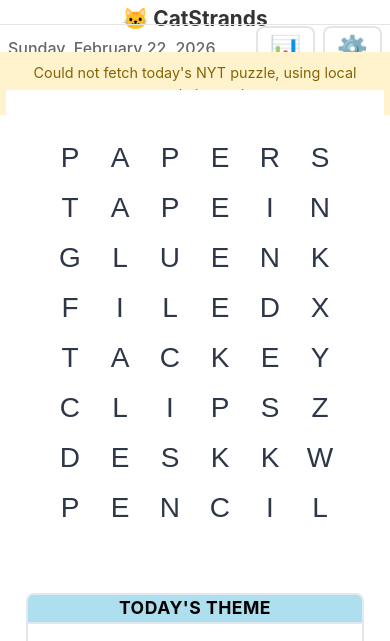
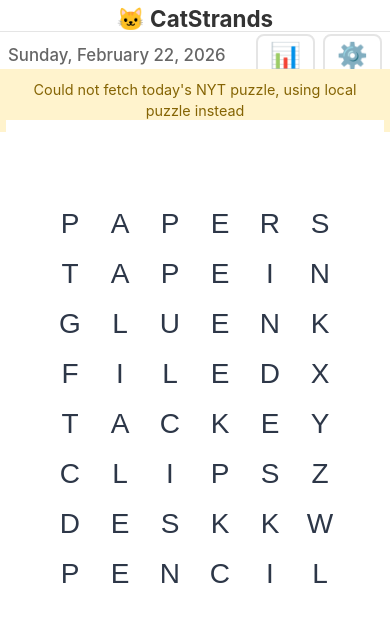
Before and after one commit to slmingol/catstrands, a React (Vite) app: page / in a window 390 px wide. Shown: the top 641 px of the page. Built offline with nearby package versions, Linux system fonts and the light colour scheme; no server answers.

Commit message:
Balance mobile spacing: prevent overlap while minimizing whitespace

```diff
--- a/src/App.css
+++ b/src/App.css
@@ -80,13 +80,12 @@ body {
 @media (max-width: 900px) {
   .app-header {
     margin-bottom: 0;
-    padding: 0 16px;
+    padding: 2px 16px 0;
   }
 
   .app-header h1 {
-    font-size: 1.3rem;
-    margin-bottom: -10px;
-    padding-top: 3px;
+    font-size: 1.4rem;
+    margin-bottom: -5px;
   }
 
   .subtitle {
@@ -94,7 +93,7 @@ body {
   }
 
   .puzzle-navigation {
-    margin-bottom: -10px;
+    margin-bottom: -5px;
     gap: 10px;
   }
 }
--- a/src/components/StrandsGame.css
+++ b/src/components/StrandsGame.css
@@ -90,19 +90,19 @@
   .strands-game {
     padding: 0 16px 10px 16px;
     overflow-x: hidden;
-    margin-top: -25px;
+    margin-top: -12px;
   }
 
   .date-stats-row {
     width: 100%;
     margin-left: 0;
     margin-right: 0;
-    padding: 1px 8px;
-    margin-bottom: -20px;
+    padding: 2px 8px;
+    margin-bottom: -12px;
   }
 
   .date-display {
-    font-size: 1rem;
+    font-size: 1.05rem;
   }
 
   .game-content {
@@ -110,7 +110,7 @@
     align-items: center;
     gap: 0;
     margin-left: 0;
-    margin-top: -35px;
+    margin-top: -20px;
   }
 
   .left-panel {
@@ -129,7 +129,7 @@
 
   .right-panel {
     width: 100%;
-    margin-top: -40px;
+    margin-top: -25px;
     order: 1;
   }
 
@@ -140,7 +140,7 @@
   }
 
   .word-display {
-    font-size: 2rem;
+    font-size: 1.8rem;
   }
 
   .message-container {
@@ -150,7 +150,7 @@
   }
 
   .grid-container {
-    margin-top: -15px;
+    margin-top: -8px;
   }
 
   .victory-banner {
```
